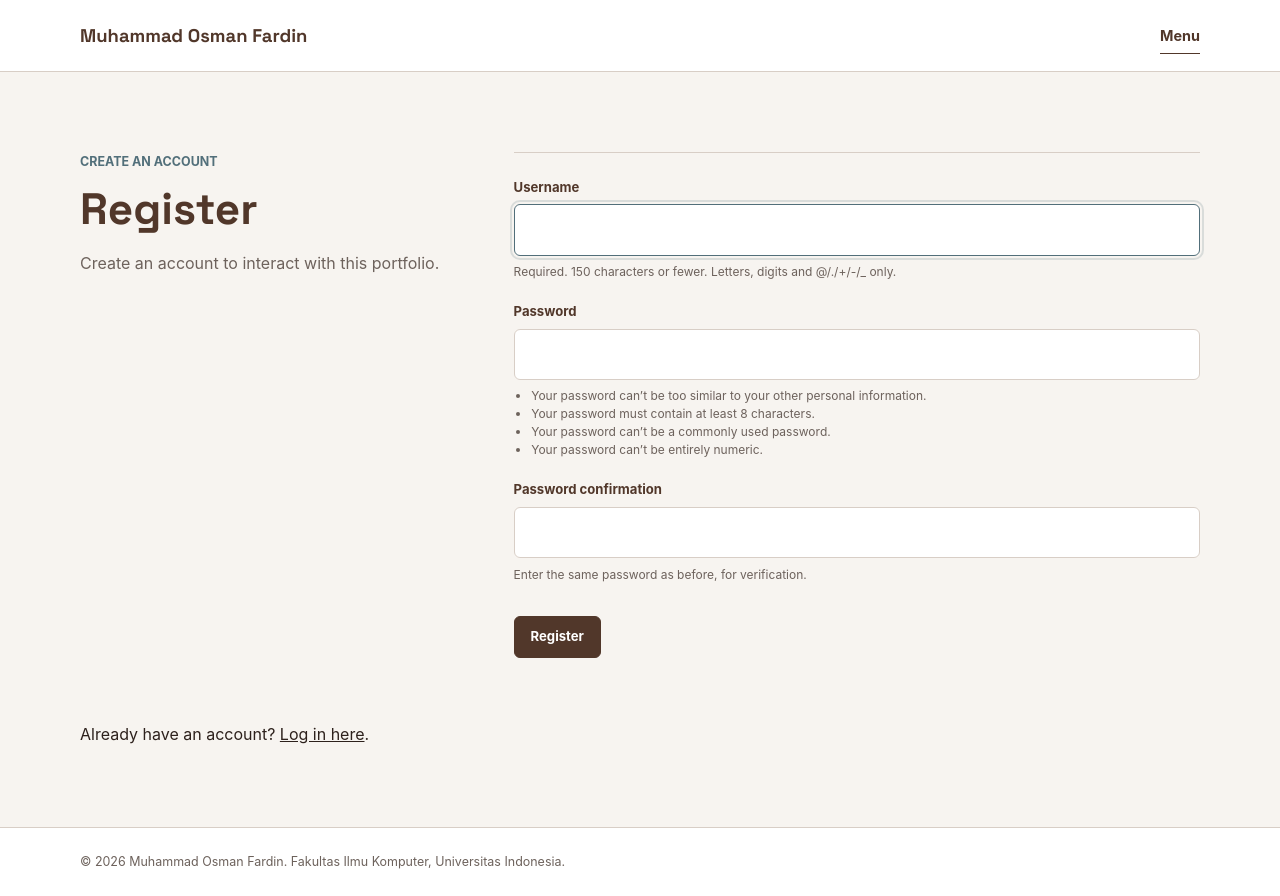
After one commit to osman-fardin/myportofolio, a Django app: page /register/ in a window 1280 px wide. The commit adds this page. Run offline with Django 5.2, Linux system fonts and the light colour scheme.

Commit message:
feat: add user authentication flow

```diff
--- a/main/urls.py
+++ b/main/urls.py
@@ -7,6 +7,9 @@ from .views import (
     delete_project,
     get_experiences_json,
     get_projects_json,
+    login_user,
+    logout_user,
+    register,
     show_experience,
     show_main,
     show_project_detail,
@@ -19,6 +22,9 @@ app_name = 'main'
 
 urlpatterns = [
     path('', show_main, name='show_main'),
+    path('login/', login_user, name='login'),
+    path('logout/', logout_user, name='logout'),
+    path('register/', register, name='register'),
     path('experience/', show_experience, name='show_experience'),
     path(
         'experience/add/',
--- a/main/views.py
+++ b/main/views.py
@@ -1,4 +1,6 @@
 from django.contrib import messages
+from django.contrib.auth import login, logout
+from django.contrib.auth.forms import AuthenticationForm, UserCreationForm
 from django.core import serializers
 from django.http import HttpResponse
 from django.shortcuts import get_object_or_404, redirect, render
@@ -23,6 +25,50 @@ def show_main(request):
     }
 
     return render(request, 'index.html', context)
+
+
+def register(request):
+    form = UserCreationForm(request.POST or None)
+
+    if request.method == 'POST' and form.is_valid():
+        form.save()
+        messages.success(
+            request,
+            'Account created successfully. Please log in.',
+        )
+        return redirect('main:login')
+
+    context = {
+        'name': 'Muhammad Osman Fardin',
+        'display_name': 'Muhammad Osman Fardin',
+        'form': form,
+    }
+
+    return render(request, 'register.html', context)
+
+
+def login_user(request):
+    form = AuthenticationForm(
+        request,
+        data=request.POST or None,
+    )
+
+    if request.method == 'POST' and form.is_valid():
+        login(request, form.get_user())
+        return redirect('main:show_main')
+
+    context = {
+        'name': 'Muhammad Osman Fardin',
+        'display_name': 'Muhammad Osman Fardin',
+        'form': form,
+    }
+
+    return render(request, 'login.html', context)
+
+
+def logout_user(request):
+    logout(request)
+    return redirect('main:show_main')
 
 
 def _get_filtered_experiences(request):
--- a/static/css/style.css
+++ b/static/css/style.css
@@ -204,6 +204,16 @@ body:has(.site-menu[open]) {
     font-size: 0.75rem;
 }
 
+.menu-account {
+    margin: 1.25rem 0 0.25rem;
+    color: var(--cloud-soft);
+    font-size: 0.82rem;
+}
+
+.menu-account strong {
+    color: var(--surface);
+}
+
 @media (hover: hover) and (pointer: fine) {
     .menu-navigation a:hover {
         color: var(--cloud-soft);
@@ -1234,6 +1244,17 @@ body:has(.site-menu[open]) {
     outline-offset: 2px;
 }
 
+.form-help {
+    margin-top: 0.45rem;
+    color: var(--text-muted);
+    font-size: 0.75rem;
+    line-height: 1.5;
+}
+
+.form-help ul {
+    padding-left: 1.1rem;
+}
+
 .form-error {
     margin-top: 0.35rem;
     color: var(--copper);
--- a/templates/base.html
+++ b/templates/base.html
@@ -55,6 +55,27 @@
                             <span>05</span>
                             Contact
                         </a>
+                        {% if user.is_authenticated %}
+                            <p class="menu-account">
+                                Signed in as
+                                <strong>{{ user.username }}</strong>
+                            </p>
+
+                            <a href="{% url 'main:logout' %}">
+                                <span>06</span>
+                                Logout
+                            </a>
+                        {% else %}
+                            <a href="{% url 'main:login' %}">
+                                <span>06</span>
+                                Login
+                            </a>
+
+                            <a href="{% url 'main:register' %}">
+                                <span>07</span>
+                                Register
+                            </a>
+                        {% endif %}
                     </nav>
                 </div>
             </details>
--- /dev/null
+++ b/templates/register.html
@@ -0,0 +1,63 @@
+{% extends 'base.html' %}
+
+{% block page_title %}Register | {{ name }}{% endblock %}
+
+{% block body_class %}project-form-page{% endblock %}
+
+{% block content %}
+    <section
+        class="project-form-section"
+        aria-labelledby="register-title"
+    >
+        <div class="container project-form-inner">
+            <header class="project-form-header">
+                <p class="section-kicker">Create an account</p>
+                <h1 id="register-title">Register</h1>
+                <p>
+                    Create an account to interact with this portfolio.
+                </p>
+            </header>
+
+            <form
+                method="post"
+                action="{% url 'main:register' %}"
+                class="project-form"
+            >
+                {% csrf_token %}
+
+                {% for error in form.non_field_errors %}
+                    <p class="form-error">{{ error }}</p>
+                {% endfor %}
+
+                {% for field in form %}
+                    <div class="form-group">
+                        <label for="{{ field.id_for_label }}">
+                            {{ field.label }}
+                        </label>
+
+                        {{ field }}
+
+                        {% if field.help_text %}
+                            <div class="form-help">
+                                {{ field.help_text }}
+                            </div>
+                        {% endif %}
+
+                        {% for error in field.errors %}
+                            <p class="form-error">{{ error }}</p>
+                        {% endfor %}
+                    </div>
+                {% endfor %}
+
+                <div class="project-form-actions">
+                    <button type="submit">Register</button>
+                </div>
+            </form>
+
+            <p>
+                Already have an account?
+                <a href="{% url 'main:login' %}">Log in here</a>.
+            </p>
+        </div>
+    </section>
+{% endblock %}
```
Also changed, not shown: templates/login.html (added, +59 -0 lines).
